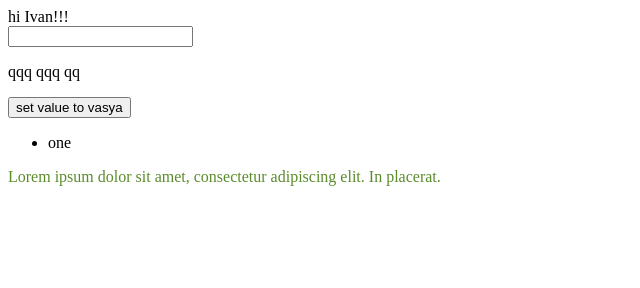
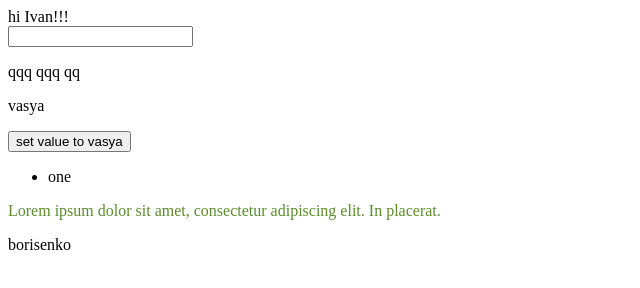
Before and after one commit to ElenaBorisenkoO/angular1_directives, a website built with webpack: page index.html in a window 1280 px wide. Both pictures are taken after a click on the button "set value to vasya". Shown: the whole page, without its empty margins (0-640 px from the left). Built offline with nearby package versions, Linux system fonts and the light colour scheme.

Commit message:
add bind and init directives

```diff
--- a/index.html
+++ b/index.html
@@ -4,8 +4,8 @@
     <meta charset="utf-8">
     <title>Angular1</title>
   </head>
-  <body ng-app ng-init="name='ivan'">
-      <div ng-show="true" > hi Ivan!!! </div>
+  <body ng-app>
+      <div ng-show="true" ng-init="name ='ivan'"> hi Ivan!!! </div>
       <input ng-model="name"/>
       <p ng-make-short length='10'>qqq qqq qqq qqq qqq qqq qqq</p>
       <p ng-bind="name"></p>
@@ -15,6 +15,7 @@
         <li>one</li>
       </ul>
       <p ng-random-color>Lorem ipsum dolor sit amet, consectetur adipiscing elit. In placerat.</p>
+      <p ng-bind ="surname"></p>
       <script src="src/index.js"></script>
   </body>
 
--- a/src/index.js
+++ b/src/index.js
@@ -13,6 +13,7 @@
   rootScope.$apply = () => {
     watchers.forEach(({ watcher }) => watcher());
   }; // принимает вотчер и запускает его,применяет изменение
+  rootScope.surname = 'borisenko';
 
   const smallAngular = {
 
@@ -59,13 +60,25 @@
   };
 
   smallAngular.directive('ng-model', function(el) {
-    console.log('model', el);
+
   });
-  smallAngular.directive('ng-bind', function(el) {
-    console.log('model', el);
+  smallAngular.directive('ng-bind', function(scope, el) {
+    const data = el.getAttribute('ng-bind');
+    console.log(data);
+
+    if (data in scope) {
+      el.innerHTML = scope[data];
+    }
+    rootScope.$watch(data, () => {
+      el.innerHTML = scope[data];
+    });
   });
+  smallAngular.directive('ng-init', function(scope, el) {
+    const data = el.getAttribute('ng-init');
+    rootScope.name = eval(data);
+  });
+
   smallAngular.directive('ng-repeat', function(el) {
-    console.log('model', el);
   });
 
   smallAngular.directive('ng-click', function(scope, el) {
@@ -98,7 +111,7 @@
     const length = el.getAttribute('length');
     el.innerText = el.innerText.slice(0, eval(length));
     rootScope.$watch(length, () => {
-      el.innerText = el.innerText.slice(0, eval(length)); // при последующих стартах реагируем на изменения
+      el.innerText = el.innerText.slice(0, eval(length));
     });
     console.log(length);
   });
```
